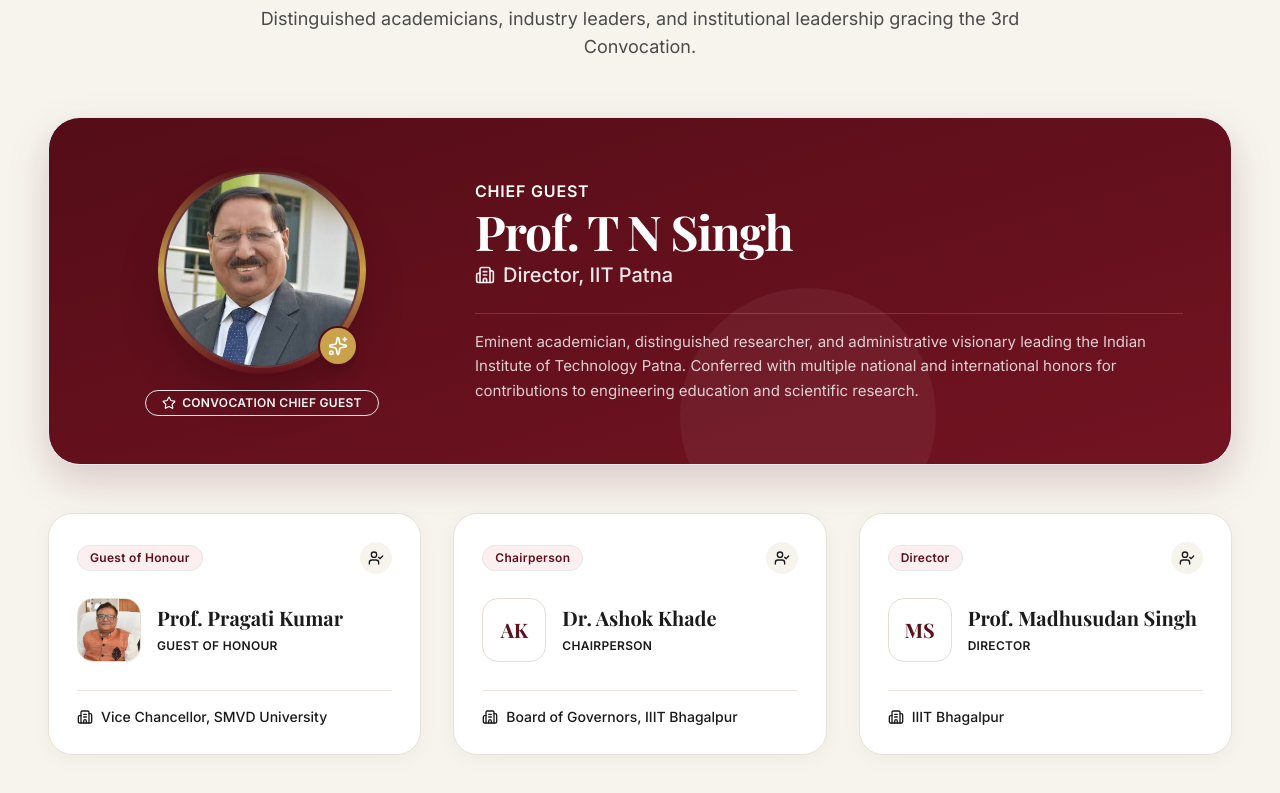
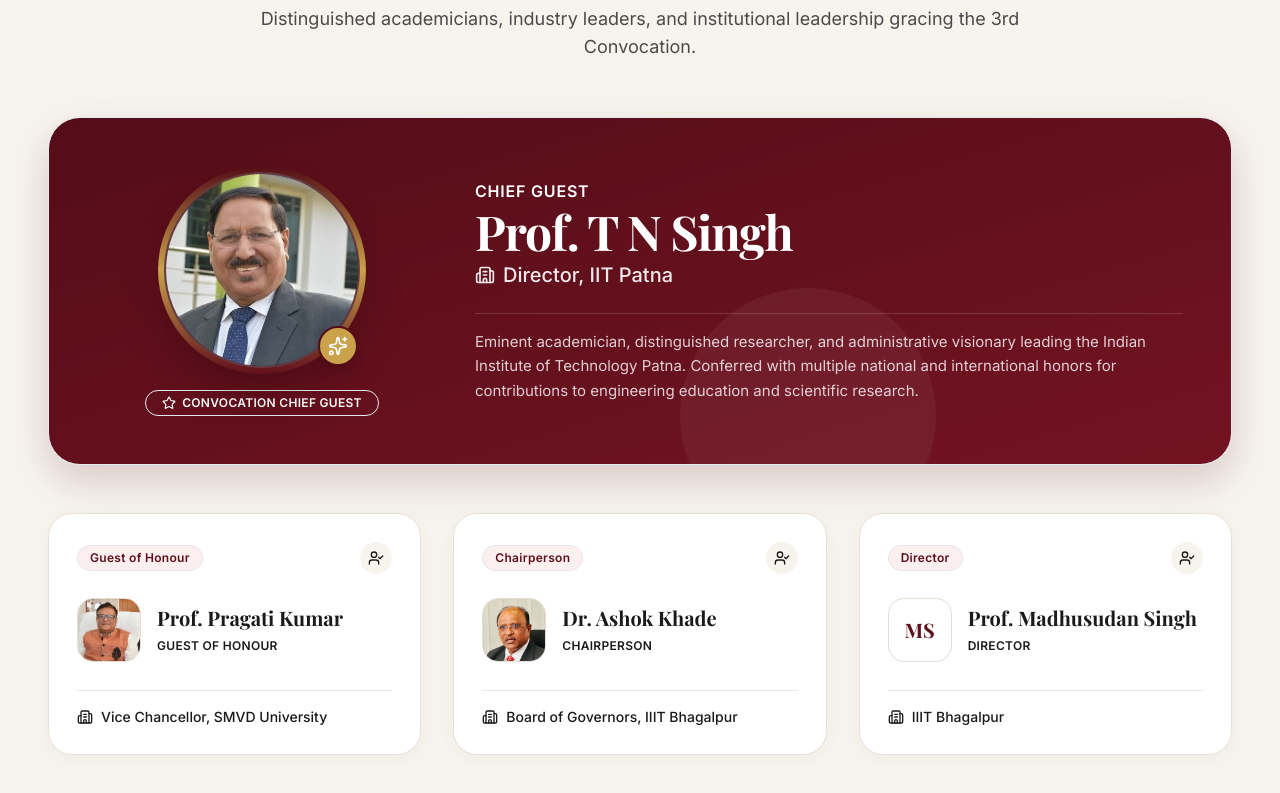
Before and after one commit to code-yashkumar/Convocation-iiitbh, a React (Vite) app: page /dignitary in a window 1280 px wide. Shown: the part 297-1090 px from the top of the page. Built offline with nearby package versions, Linux system fonts and the light colour scheme; a web font is replaced by a local one.

Commit message:
Add official photo for Chairperson Dr. Ashok Khade in Dignitaries section

```diff
--- a/src/sections/Dignitaries/index.jsx
+++ b/src/sections/Dignitaries/index.jsx
@@ -30,6 +30,7 @@
     badge: 'Chairperson',
     badgeVariant: 'primary',
     initials: 'AK',
+    image: '/assets/dignitaries/dr-ashok-khade.jpg',
   },
   {
     name: 'Prof. Madhusudan Singh',
```
Also changed, not shown: public/assets/dignitaries/dr-ashok-khade.jpg (added).
